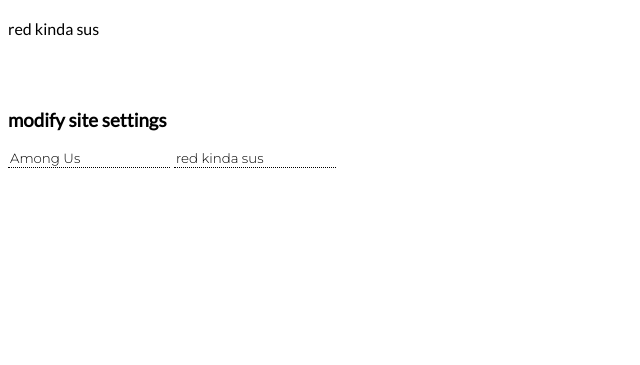
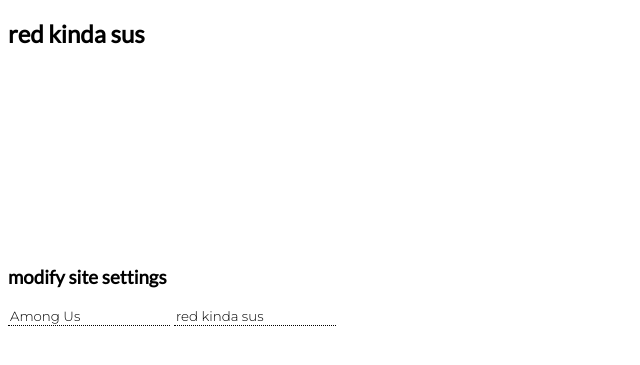
Before and after one commit to honklol/vue-tests, a plain HTML site: page index.html in a window 1280 px wide. Shown: the part 63-428 px from the top of the page, without its empty margins (0-640 px from the left). Drawn offline with nearby package versions, Linux system fonts and the light colour scheme.

Commit message:
small ui fixes

```diff
--- a/index.html
+++ b/index.html
@@ -16,8 +16,8 @@
 <body>
   <div id="app">
     <h1>{{ title }}</h1>
-    <p>{{ message1 }}</p>
-    <br><br>
+    <h2>{{ message1 }}</p>
+    <br><br><br><br><br><br>
     <h3>modify site settings</h3>
     <input type="text" v-model='title' placeholder="Among Us">
     <input type="text" v-model='message1' placeholder="red kinda sus">
--- a/resources/css/style.css
+++ b/resources/css/style.css
@@ -2,11 +2,15 @@ h1 {
     font-family: 'Lato', sans-serif;
 }
 
-p {
+h2 {
     font-family: 'Lato', sans-serif;
 }
 
 h3 {
+    font-family: 'Lato', sans-serif;
+}
+
+p {
     font-family: 'Lato', sans-serif;
 }
 
```
